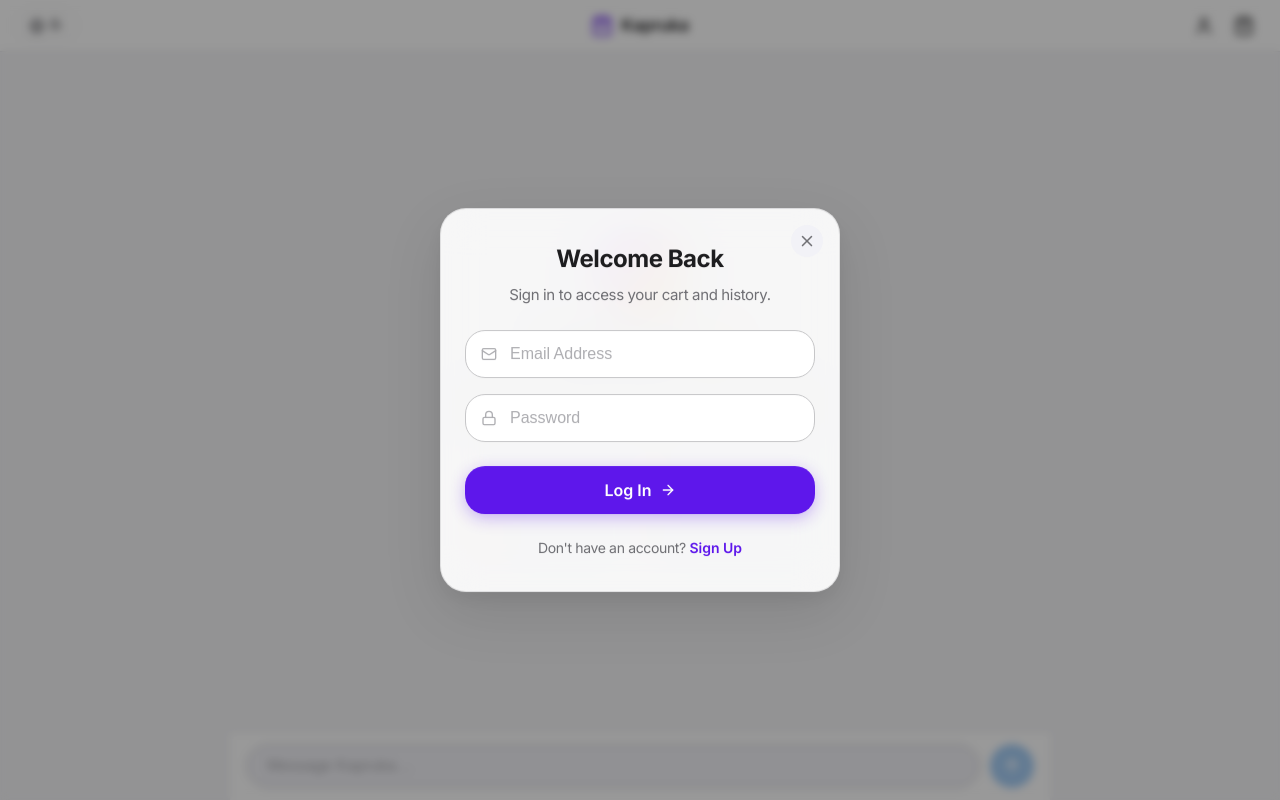
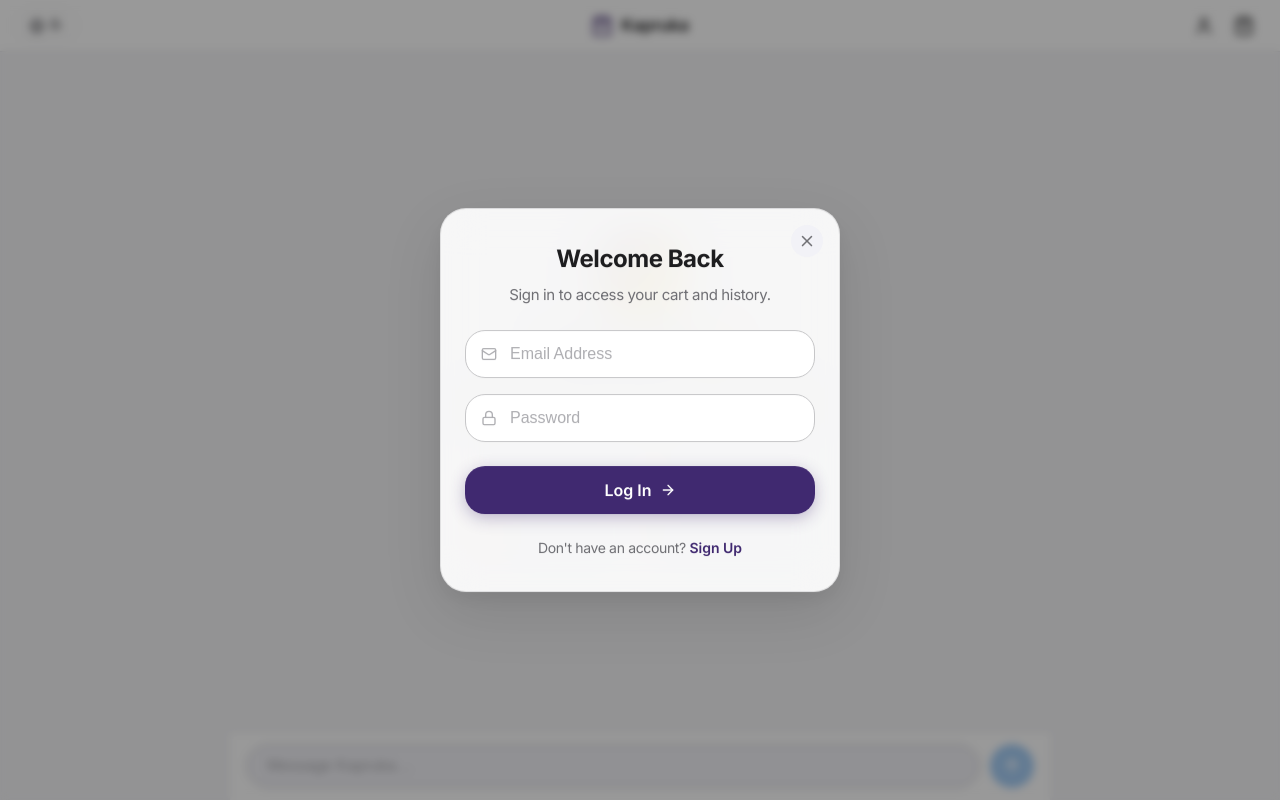
Before and after one commit to chamika-u/kapruka1, a Next.js app: page / in a window 1280 px wide. Built offline with nearby package versions, Linux system fonts and the light colour scheme.

Commit message:
feat: implement Apple-inspired design system, global styles, and authentication context provider

```diff
--- a/src/app/globals.css
+++ b/src/app/globals.css
@@ -26,9 +26,9 @@
   --tint-active: #006edb;
 
   /* Kapruka accent — purple for brand identity */
-  --accent: #5E17EB;
-  --accent-hover: #4c11c4;
-  --accent-soft: rgba(94, 23, 235, 0.1);
+  --accent: #402970;
+  --accent-hover: #2d1d4f;
+  --accent-soft: rgba(64, 41, 112, 0.1);
 
   --system-green: #34c759;
   --system-red: #ff3b30;
--- a/src/app/page.module.css
+++ b/src/app/page.module.css
@@ -108,7 +108,7 @@
   padding: 0 4px;
   line-height: 1;
   animation: popIn var(--duration-fast) var(--spring) forwards;
-  box-shadow: 0 1px 4px rgba(94, 23, 235, 0.4);
+  box-shadow: 0 1px 4px rgba(64, 41, 112, 0.4);
 }
 
 /* ── Account & User Button ── */
@@ -224,12 +224,12 @@
   width: 80px;
   height: 80px;
   border-radius: var(--radius-xl);
-  background: linear-gradient(135deg, var(--accent), #FFC107);
+  background: linear-gradient(135deg, var(--accent), #fbdb04);
   display: flex;
   align-items: center;
   justify-content: center;
   color: white;
-  box-shadow: 0 8px 32px rgba(94, 23, 235, 0.3);
+  box-shadow: 0 8px 32px rgba(64, 41, 112, 0.3);
 }
 
 .welcomeTitle {
--- a/src/components/CartDrawer.module.css
+++ b/src/components/CartDrawer.module.css
@@ -342,13 +342,13 @@
   letter-spacing: -0.01em;
   text-align: center;
   transition: all var(--duration-fast) var(--ease-apple);
-  box-shadow: 0 4px 16px rgba(94, 23, 235, 0.3);
+  box-shadow: 0 4px 16px rgba(64, 41, 112, 0.3);
 }
 
 .checkoutBtn:hover {
   background: var(--accent-hover);
   transform: scale(1.01);
-  box-shadow: 0 6px 24px rgba(94, 23, 235, 0.35);
+  box-shadow: 0 6px 24px rgba(64, 41, 112, 0.35);
 }
 
 .checkoutBtn:active {
--- a/src/components/GiftMessageEditor.module.css
+++ b/src/components/GiftMessageEditor.module.css
@@ -87,7 +87,7 @@
   left: 0;
   right: 0;
   height: 4px;
-  background: linear-gradient(90deg, var(--accent), #FFC107, #FFD54F);
+  background: linear-gradient(90deg, var(--accent), #fbdb04, #f8da08);
 }
 
 .previewIcon {
--- a/src/components/LoginModal.module.css
+++ b/src/components/LoginModal.module.css
@@ -118,13 +118,13 @@
   gap: 8px;
   margin-top: 8px;
   transition: all var(--duration-fast) var(--ease-apple);
-  box-shadow: 0 4px 16px rgba(94, 23, 235, 0.3);
+  box-shadow: 0 4px 16px rgba(64, 41, 112, 0.3);
 }
 
 .submitBtn:hover:not(:disabled) {
   background: var(--accent-hover);
   transform: scale(1.02);
-  box-shadow: 0 6px 20px rgba(94, 23, 235, 0.4);
+  box-shadow: 0 6px 20px rgba(64, 41, 112, 0.4);
 }
 
 .submitBtn:active:not(:disabled) {
--- a/src/lib/AuthContext.tsx
+++ b/src/lib/AuthContext.tsx
@@ -44,7 +44,7 @@ export function AuthProvider({ children }: { children: React.ReactNode }) {
       id: Math.random().toString(36).substring(2, 9),
       name,
       email,
-      avatarUrl: `https://ui-avatars.com/api/?name=${encodeURIComponent(name)}&background=5E17EB&color=fff`,
+      avatarUrl: `https://ui-avatars.com/api/?name=${encodeURIComponent(name)}&background=402970&color=fff`,
     };
 
     setUser(newUser);
```
